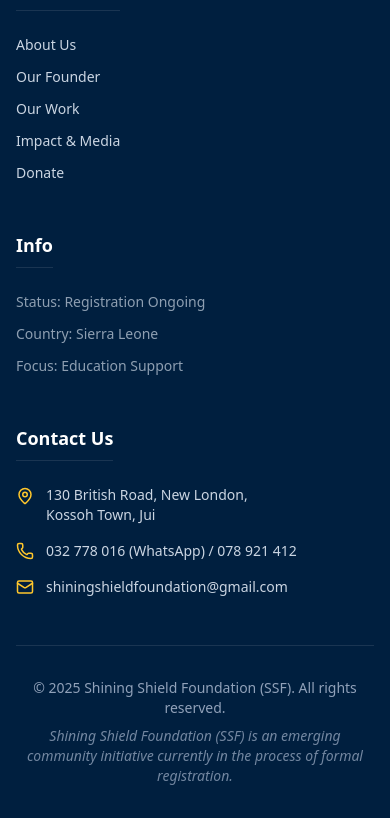
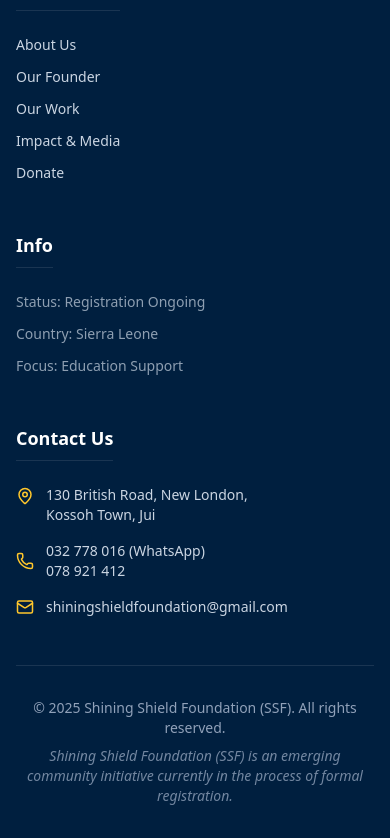
Before and after one commit to SamuraWorks/shining-shield-foundation, a Next.js app: page /news in a window 390 px wide. Shown: the part 1522-2360 px from the top of the page. Built offline with nearby package versions, Linux system fonts and the light colour scheme.

Commit message:
feat: make email and phone numbers clickable links

```diff
--- a/components/Contact.tsx
+++ b/components/Contact.tsx
@@ -37,8 +37,8 @@
                                 <div>
                                     <h4 className="text-lg font-bold text-primary mb-1">Phone</h4>
                                     <p className="text-slate-600">
-                                        032 778 016 (WhatsApp)<br />
-                                        078 921 412 (Call)
+                                        <a href="tel:+23232778016" className="hover:text-accent transition-colors">032 778 016 (WhatsApp)</a><br />
+                                        <a href="tel:+23278921412" className="hover:text-accent transition-colors">078 921 412 (Call)</a>
                                     </p>
                                 </div>
                             </div>
@@ -50,7 +50,9 @@
                                 <div>
                                     <h4 className="text-lg font-bold text-primary mb-1">Email</h4>
                                     <p className="text-slate-600">
-                                        shiningshieldfoundation@gmail.com
+                                        <a href="mailto:shiningshieldfoundation@gmail.com" className="hover:text-accent transition-colors">
+                                            shiningshieldfoundation@gmail.com
+                                        </a>
                                     </p>
                                 </div>
                             </div>
--- a/components/Footer.tsx
+++ b/components/Footer.tsx
@@ -64,11 +64,17 @@
                             </li>
                             <li className="flex items-center gap-3">
                                 <Phone size={18} className="text-accent" />
-                                <span>032 778 016 (WhatsApp) / 078 921 412</span>
+                                <span className="flex flex-col sm:block">
+                                    <a href="tel:+23232778016" className="hover:text-accent transition-colors">032 778 016 (WhatsApp)</a>
+                                    <span className="hidden sm:inline"> / </span>
+                                    <a href="tel:+23278921412" className="hover:text-accent transition-colors">078 921 412</a>
+                                </span>
                             </li>
                             <li className="flex items-center gap-3">
                                 <Mail size={18} className="text-accent" />
-                                <span>shiningshieldfoundation@gmail.com</span>
+                                <a href="mailto:shiningshieldfoundation@gmail.com" className="hover:text-accent transition-colors">
+                                    shiningshieldfoundation@gmail.com
+                                </a>
                             </li>
                         </ul>
                     </div>
```
